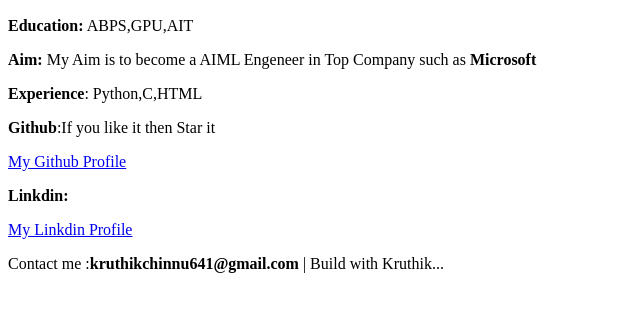
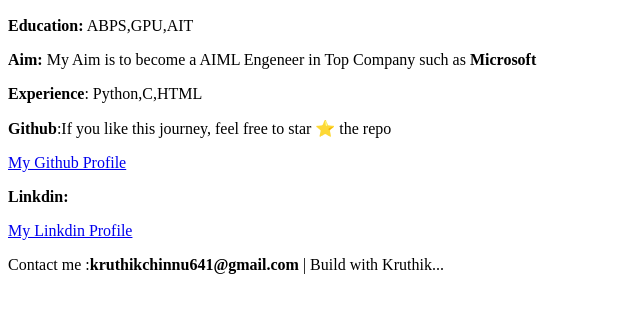
Before and after one commit to kruthikbt/Kruthik-dev-journey, a plain HTML site: page Basic_Projects/My_Portfolio.html in a window 1280 px wide. Shown: the part 110-422 px from the top of the page, without its empty margins (0-640 px from the left). Drawn offline with Linux system fonts and the light colour scheme.

Commit message:
Revise portfolio content and links
Updated the portfolio content and improved wording.

```diff
--- a/Basic_Projects/My_Portfolio.html
+++ b/Basic_Projects/My_Portfolio.html
@@ -23,7 +23,7 @@
 
             <section>
 
-                <p><b>Github</b>:If you like it then Star it</p><a href="https://github.com/kruthikbt">My Github Profile</a>
+                <p><b>Github</b>:If you like this journey, feel free to star ⭐ the repo</p><a href="https://github.com/kruthikbt">My Github Profile</a>
         </section>
             </section>
             <p><b>Linkdin:</b></p>
```
